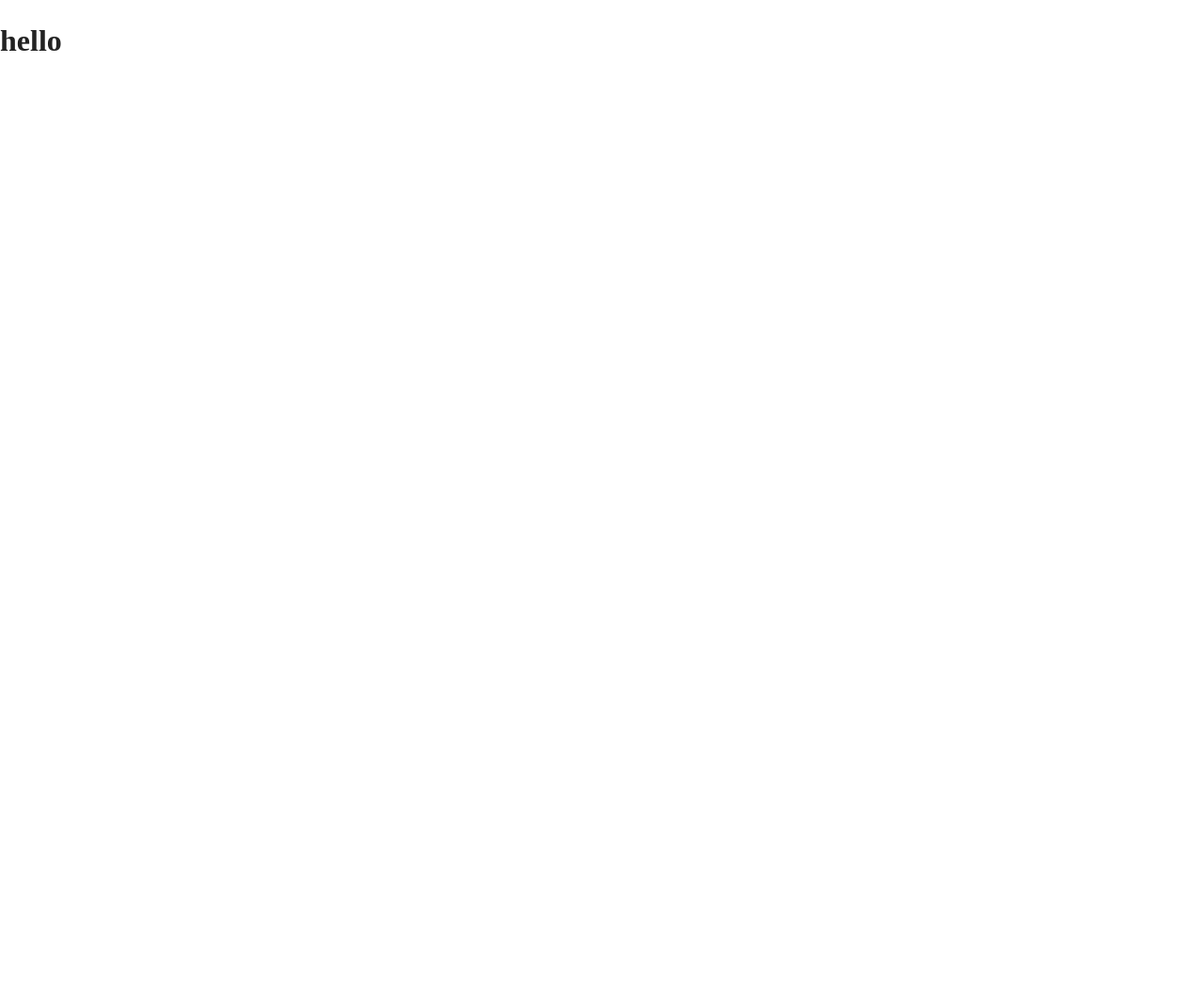
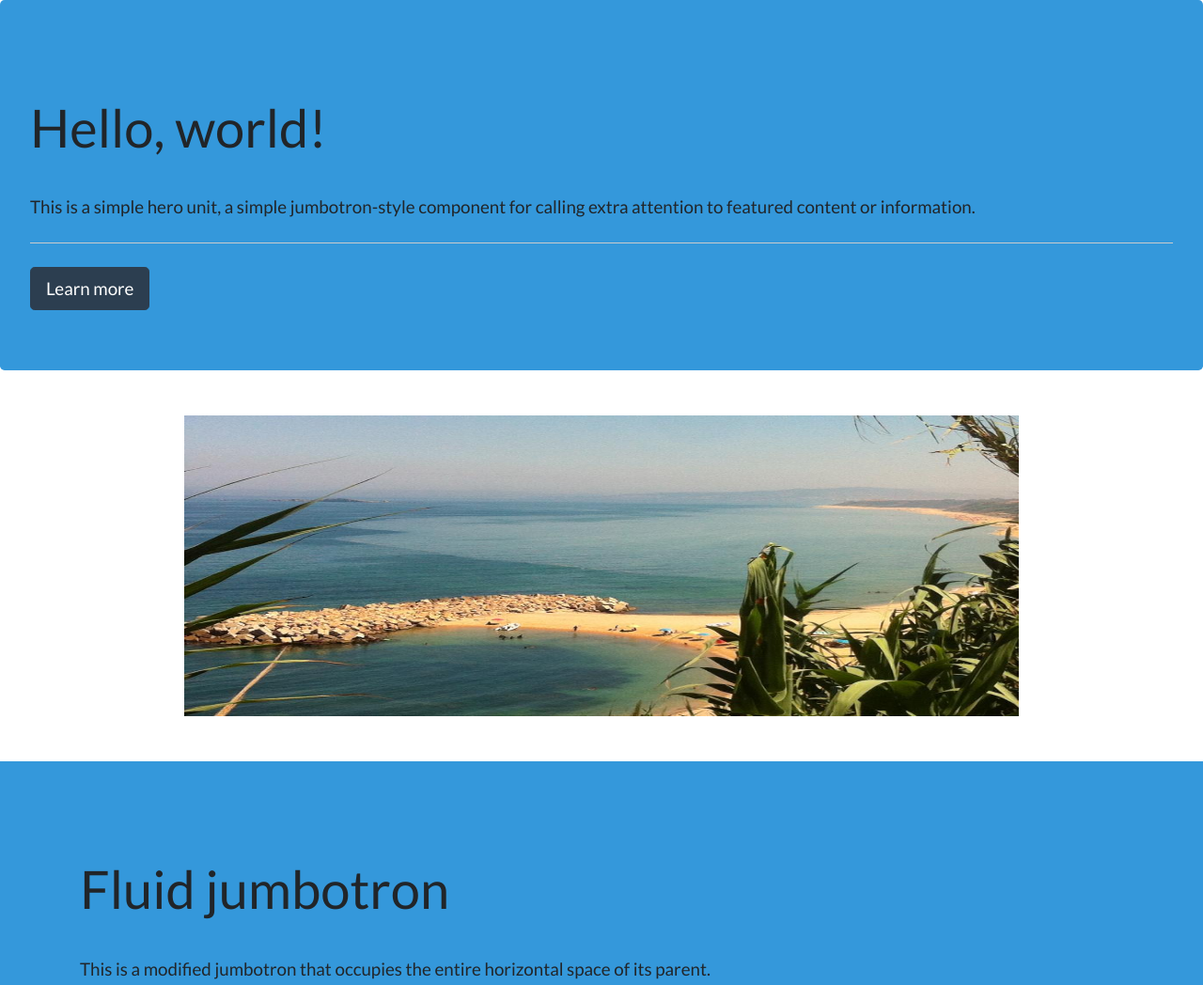
Before and after one commit to hanane-k/slider, a plain HTML site: page index.html in a window 1280 px wide. Shown: the top 1048 px of the page at 94% size. Before the commit the page ends 800 px from the top, so only its background shows below. Drawn offline with nearby package versions, Linux system fonts and the light colour scheme.

Commit message:
réaliser un slider ok

```diff
--- a/css/main.css
+++ b/css/main.css
@@ -97,8 +97,10 @@ textarea {
    Author's custom styles
    ========================================================================== */
 
-
-
+img {
+    width: 75%;
+    height: 40vh;
+}
 
 
 
--- a/index.html
+++ b/index.html
@@ -10,6 +10,7 @@
 
   <link rel="manifest" href="site.webmanifest">
   <link rel="apple-touch-icon" href="icon.png">
+  <link href="https://stackpath.bootstrapcdn.com/bootswatch/4.3.1/flatly/bootstrap.min.css" rel="stylesheet" integrity="sha384-T5jhQKMh96HMkXwqVMSjF3CmLcL1nT9//tCqu9By5XSdj7CwR0r+F3LTzUdfkkQf" crossorigin="anonymous">
   <!-- Place favicon.ico in the root directory -->
 
   <link rel="stylesheet" href="css/normalize.css">
@@ -17,7 +18,28 @@
 </head>
 
 <body>
-  <h1>hello</h1>
+  <header class="jumbotron bg-info">
+    <h1 class="display-4">Hello, world!</h1>
+    <p class="lead">This is a simple hero unit, a simple jumbotron-style component for calling extra attention to featured content or information.</p>
+    <hr class="my-4">
+    <a class="btn btn-primary btn-lg" href="#" role="button">Learn more</a>
+  </header>
+  <!-- <main class="d-flex justify-content-center" id="imgs">
+    <img id="img1" src="" alt="">
+  </main> -->
+
+  <main id="img" class="d-flex justify-content-center m-5">
+      <img id="imgI" src="" alt="">
+  </main>
+
+  <footer class="bg-info jumbotron jumbotron-fluid">
+      <div class="container">
+        <h1 class="display-4">Fluid jumbotron</h1>
+        <p class="lead">This is a modified jumbotron that occupies the entire horizontal space of its parent.</p>
+      </div>
+    </footer>
+
+
   <script src="js/vendor/modernizr-3.6.0.min.js"></script>
   <script src="https://code.jquery.com/jquery-3.3.1.min.js" integrity="sha256-FgpCb/KJQlLNfOu91ta32o/NMZxltwRo8QtmkMRdAu8=" crossorigin="anonymous"></script>
   <script>window.jQuery || document.write('<script src="js/vendor/jquery-3.3.1.min.js"><\/script>')</script>
--- a/js/main.js
+++ b/js/main.js
@@ -0,0 +1,21 @@
+// variable
+// déclarer la variable src
+var src = [
+    "img/plage1.jpg",
+    "img/plage2.jpg",
+    "img/plage3.jpg"
+]
+// j'initialise une variable pour sotcker mon tour de slider
+var i = 0;
+// Je récupère toutes mes images dans une variable
+var img = document.getElementById("img");
+// création d'une fonction qui recupere les images à un interval de 3s
+setInterval(function() {
+    document.getElementById("imgI").src = src[i];
+    // afficher les images suivantes dans le tableau l'une à la suite de l'autre
+    i++;
+    // si la derniere image est affichée il revient au debut
+    if(i == 3) i = 0;
+    // définir le temps de changement des images
+}, 3000);
+// console.log(img);
```
Also changed, not shown: img/plage1.jpg (added), img/plage2.jpg (added), img/plage3.jpg (added).
